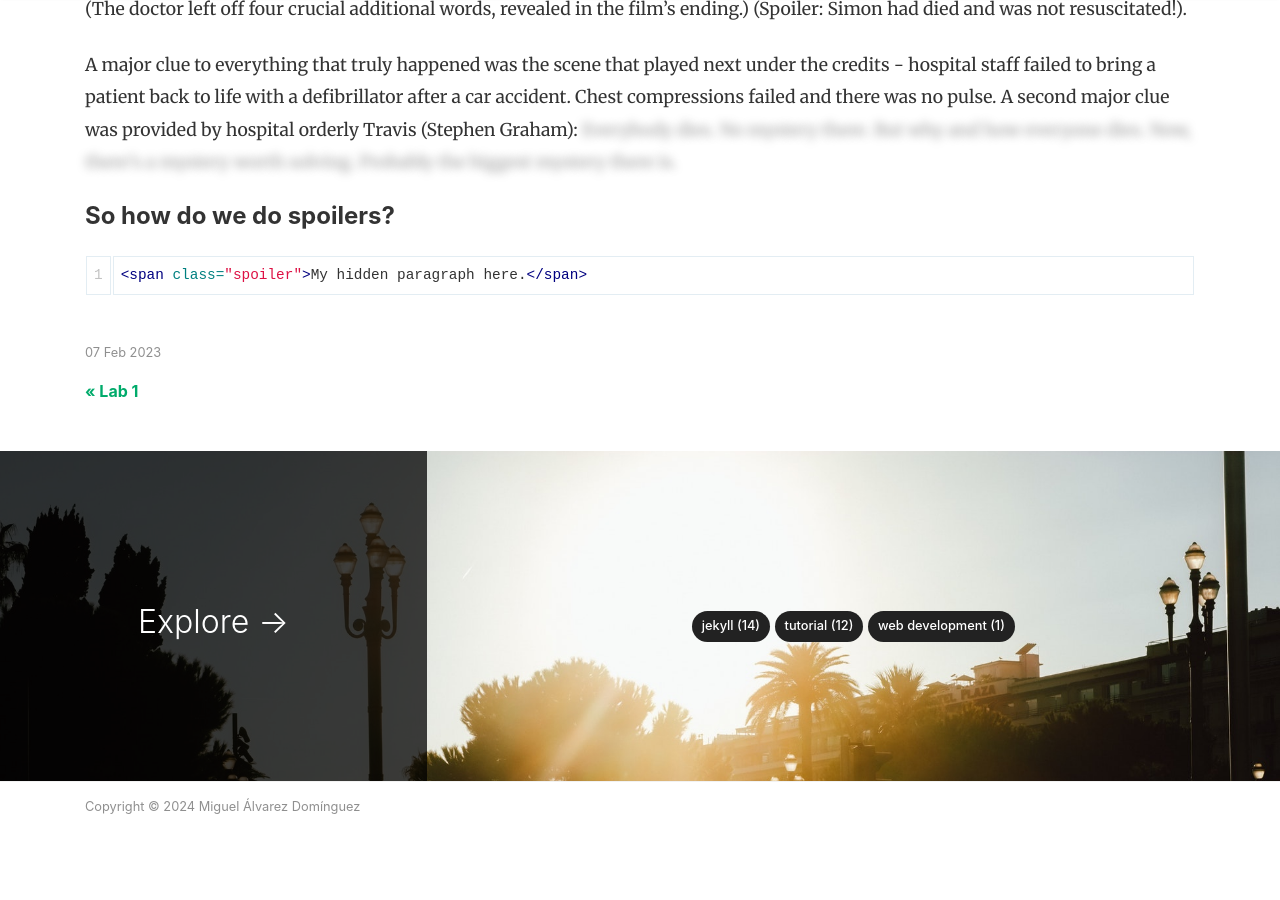
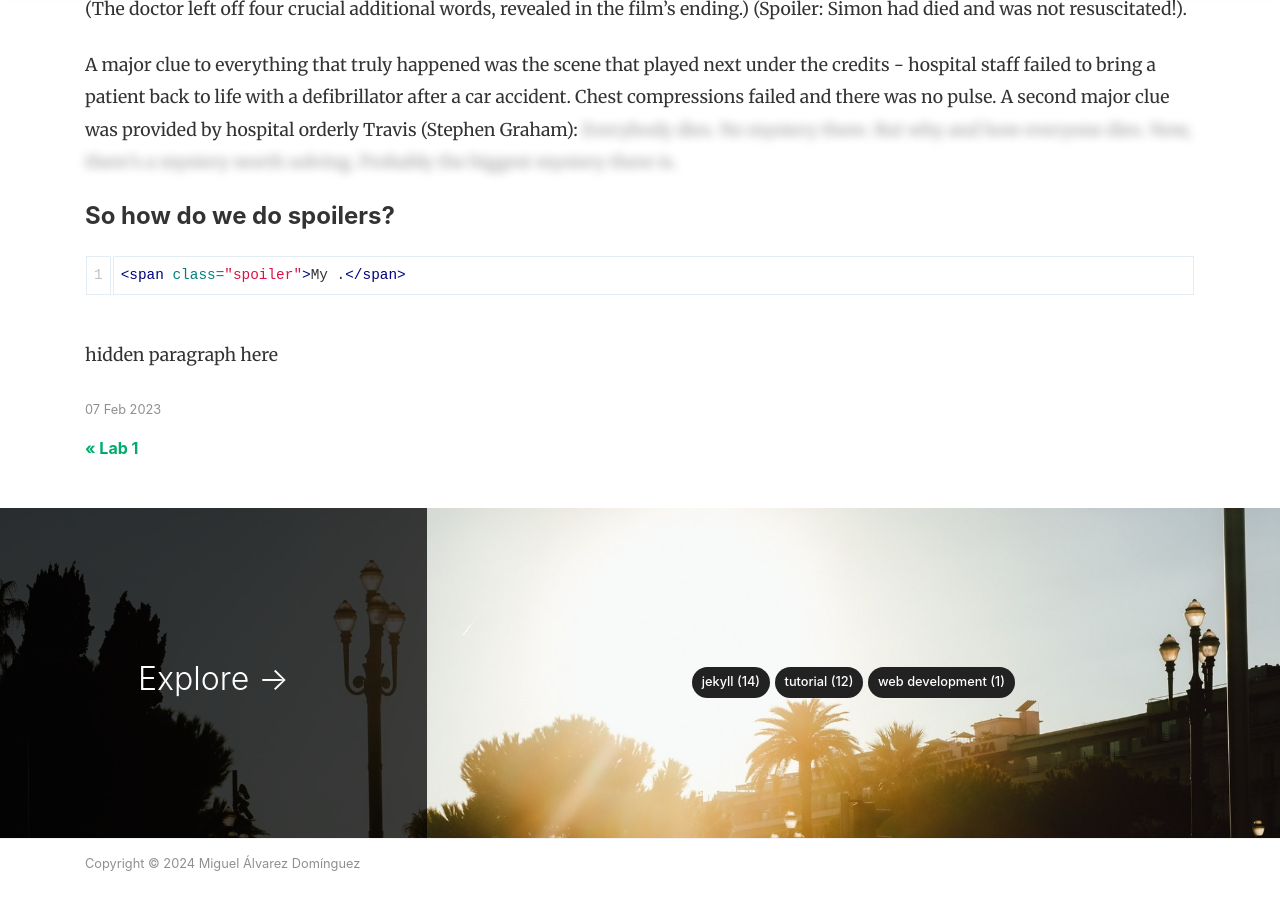
Before and after one commit to miguelalvarezd/FastRobots, a Jekyll site: the page built from _posts/2023-02-07-lab-3.md, in a window 1280 px wide and 900 px high, scrolled down 1128 px. Built offline with Jekyll 4.4.1, drawn with Linux system fonts in a browser that asks for light colours; nearby versions of some CDN libraries; comment, search, counter and statistics services are not loaded; before the commit the page ends 1972 px from its top, so only the background shows below that.

Commit message:
Update 2023-02-07-lab-3.md

````diff
--- a/_posts/2023-02-07-lab-3.md
+++ b/_posts/2023-02-07-lab-3.md
@@ -23,5 +23,6 @@ A major clue to everything that truly happened was the scene that played next un
 #### So how do we do spoilers?
 
 ```html
-<span class="spoiler">My hidden paragraph here.</span>
+<span class="spoiler">My .</span>
 ```
+hidden paragraph here
````
